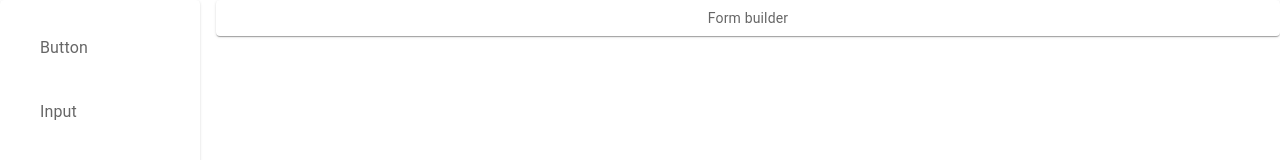
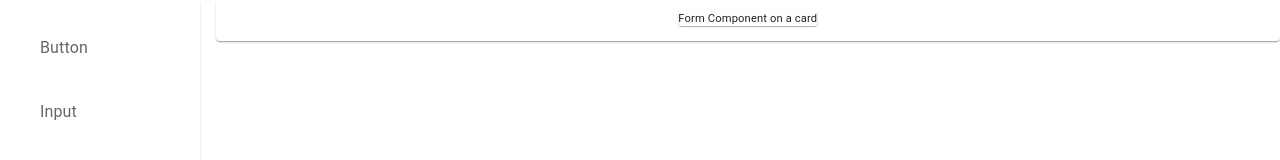
Before and after one commit to minetdd/form_builder, a React (Create React App) app: page / in a window 1280 px wide. Shown: the top 160 px of the page. Built offline with nearby package versions, Linux system fonts and the light colour scheme.

Commit message:
pass from comp to cont

```diff
--- a/src/components/formBuilder.js
+++ b/src/components/formBuilder.js
@@ -1,23 +1,26 @@
-import React, { Component, Fragment } from 'react';
-import Form from "react-jsonschema-form";
-import schema from './schema.json';
-import ui_schema from './ui_schema.json';
+import React, { Fragment } from 'react';
+import {
+  Box,
+  Card
+} from '@mui/material';
 
-class FormBuilder extends Component {
-  render() {
-    return (
-      <Fragment>
-        form to display
-        <Form
-          schema={schema}
-          uiSchema={ui_schema}
-          liveValidate
-          >
-          <div />
-        </Form>
-      </Fragment>
-    )
-  }
+const FormBuilder = (props) => {
+  console.log('props', props);
+  return (
+    <Fragment>
+      <Box
+        component="span"
+        sx={{ display: 'inline-block', mx: '2px', transform: 'scale(0.8)' }}
+        >
+        <Card
+          sx={{
+            minWidth: '75%'
+          }}>
+          Form Component on a card
+        </Card>
+      </Box>
+    </Fragment>
+  )
 }
 
 export default FormBuilder;
--- a/src/components/formComponents.js
+++ b/src/components/formComponents.js
@@ -1,7 +1,6 @@
-import React, { Component, Fragment } from 'react';
+import React, { Fragment } from 'react';
 import {
   Box,
-  Button,
   List,
   ListItem,
   ListItemButton,
--- a/src/components/formContainer.js
+++ b/src/components/formContainer.js
@@ -1,12 +1,12 @@
 import React, { Component, Fragment } from 'react';
 import {
   Box,
-  Button,
   Grid,
   Paper,
   styled
 } from '@mui/material';
 import FormComponents from './formComponents';
+import FormBuilder from './formBuilder';
 
 const Item = styled(Paper)(({ theme }) => ({
   backgroundColor: theme.palette.mode === 'dark' ? '#1A2027' : '#fff',
@@ -17,8 +17,31 @@ const Item = styled(Paper)(({ theme }) => ({
 }));
 
 class FormContainers extends Component {
-  addElement = (item) => console.log(item);
+  constructor(props) {
+    super(props);
+    this.state = {
+      title: null,
+      description: null,
+      type: "object",
+      required: [],
+      properties: [],
+    }
+  }
+
+  addElement = (item) => {
+    const { properties } = this.state;
+    properties.push({
+      type: item,
+      description: null,
+      name: null,
+    })
+  }
+
   render() {
+    const {
+      properties,
+    } = this.state;
+
     return (
       <Fragment>
         <Box
@@ -44,7 +67,11 @@ class FormContainers extends Component {
               item
               xs={10}
               >
-              <Item>Form builder</Item>
+              <Item>
+                <FormBuilder
+                  properties={properties}
+                  />
+              </Item>
             </Grid>
           </Grid>
         </Box>
```
